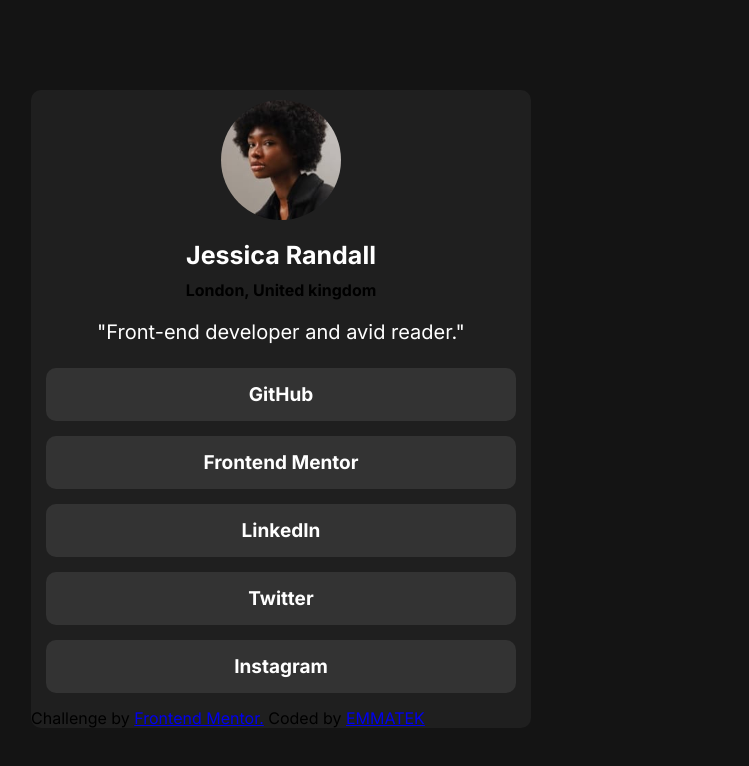
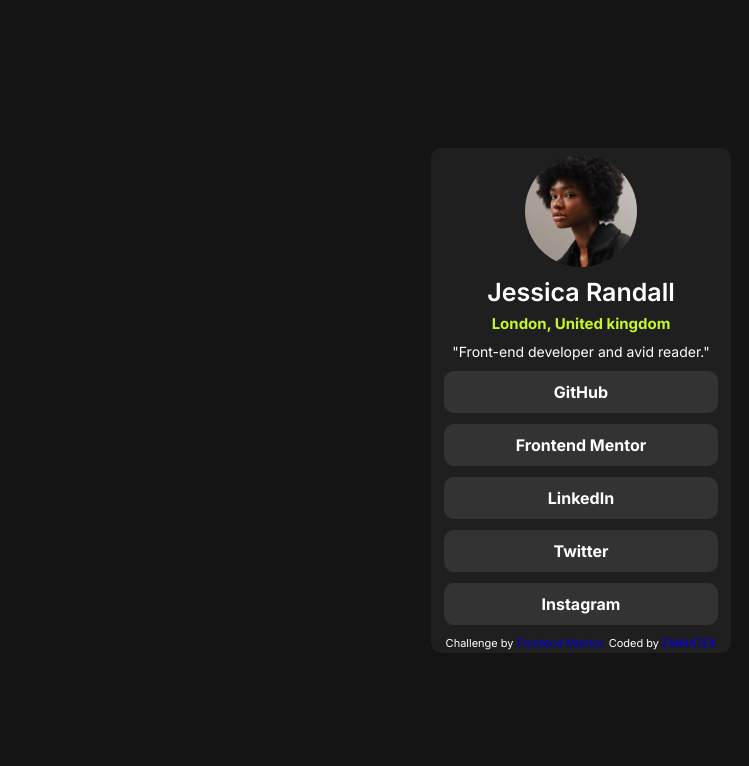
Before and after one commit to EMMA4LIFE01/Social-Link-profile-card, a plain HTML site: page index.html in a window 1280 px wide. Shown: the whole page, without its empty margins (59-808 px from the left). Drawn offline with Linux system fonts and the light colour scheme.

Commit message:
Refactor CSS for improved layout and styling

```diff
--- a/style.css
+++ b/style.css
@@ -1,161 +1,108 @@
-*{
+ *{
     margin: 0;
     padding: 0;
     box-sizing: border-box;
 }
 
 body{
-
     background-color: hsl(0, 0%, 8%);
-}
-
-.body{
     justify-content: center;
-    align-content: center;
+    align-items: center;
     display: flex;
+    min-height: 100vh;
 }
 
 main{
     margin: 20px;
-    margin-top: 50px;
-    margin-bottom: 50px;
     display: flex;
     flex-direction: column;
+    align-items: center;
+    justify-items: center;
     background-color: hsl(0, 0%, 12%);
-    min-height: 100vh;
     font-family: "inter", sans-serif;
-    max-width: 400px;
+    max-width: 300px;
     border-radius: 10px;
-
+    padding: 0px 10px;
 }
 
-.about{
-    text-align: center;
-    justify-self: center;
-    align-self: center;
-    color: hsl(0, 0%, 100%);
-    padding: 20px 10px 20px 10px;
-    white-space: nowrap;
-    font-size: 14px;
-    margin-left: 10px;
-    margin-right: 10px;
-}
-
-h3{
-    text-align: center;
-    font-size: 16px;
+img{
+    width: 35%;
+    border-radius: 50%;
+    margin-top: 15px;
 }
 
 h1{
     font-size: 25px;
     text-align: center;
-    margin-bottom: 10px;
-    font-weight: 700;
+    margin-top: 10px;
+    font-weight: 600;
     color: hsl(0, 0%, 100%);
 }
 
-.location{
+h3{
+    text-align: center;
+    font-size: 15px;
+    margin-top: 7px;
     color: hsl(75, 94%, 57%);
 }
 
-img{
-    align-self: center;
-    width: 90px;
-    border-radius: 50%;
-    object-fit: cover;
-    margin: 30px 20px 20px 20px;
+.about{
+    text-align: center;
+    color: hsl(0, 0%, 100%);
+    white-space: nowrap;
+    margin-top: 10px;
+    font-size: 14px;
+}
+
+a{
+    text-decoration: none;
+    cursor: auto;
 }
 
 ul a{
     display: flex;
-    flex-direction: column;
-    text-align: center;
-    text-decoration: none;
+    justify-content: center;
     color: hsl(0, 0%, 100%);
-    padding: 15px;
+    padding: 15px 60px;
     background-color: hsl(0, 0%, 20%);
-    margin: 15px;
+    margin: 15px 0px;
     border-radius: 10px;
     font-weight: 700;
+}
+
+footer {
+    text-align: center;
+    overflow: hidden;
+    color: hsl(0, 0%, 100%);
+    font-size: 11px;
+    max-width: 300px;
+    min-width: 300px;
+    margin-bottom: 3px;
+}
+
+/* For Tablets and Desktop display */
+@media screen and (min-width:768px) {
+
+footer a:hover {
+    cursor: pointer;
+    color: hsl(230, 90%, 57%);
+    text-decoration: underline;
 }
 
 .GitHub:hover{
     background-color: hsl(75, 94%, 57%);
     color: hsl(0, 0%, 20%);
-}
-
-.footer {
-    display: flex;
-    flex-direction: row;
-    text-align: center;
-    justify-self: center;
-    color: hsl(0, 0%, 100%);
-    white-space: nowrap;
-}
-
-.footer a {
-    margin-left: 3px;
-    margin-bottom: 3px;
-    color: hsl(0, 0%, 100%);
-}
-
-.footer a:hover {
-    text-decoration: none;
     cursor: pointer;
 }
 
-@media screen and (min-width:568px) {
-    main{
-        min-width: 500px;
-        min-height: unset;
-        margin-top: unset;
-        margin-bottom: unset;
-        margin: 90px;
+img{
+    width: 40%;
+    margin-top: 7px;
+}
 
-    }
+ul a{
+    margin: 11px 0;
+    padding: 11px 72px;
+}
 
-    .body{
-        display: flex;
-        flex-direction: column;
-        justify-items: center;
-        align-items: center;
-        min-height: 100vh;
-        max-height: 100vh;
-    }
-
-    img{
-        width: 120px;
-        margin: 10px 20px 20px 20px;
-    }
-
-    .about{
-        font-size: 20px;
-        padding-bottom: 9px;
-    }
-
-    h1{
-        font-size: 25px;
-    }
-
-    .location{
-        font-size: 19px;
-    }
-
-    ul a{
-        font-size: 19px;
-    }
-
-    .footer{
-        display: flex;
-        flex-direction: row;
-        white-space: nowrap;
-        text-align: center;
-        justify-self: center;
-        color: hsl(0, 0%, 100%);
-    }
-
-    .footer a{
-        margin-left: 3px;
-        color: hsl(0, 0%, 100%);
-    }
 }
```
